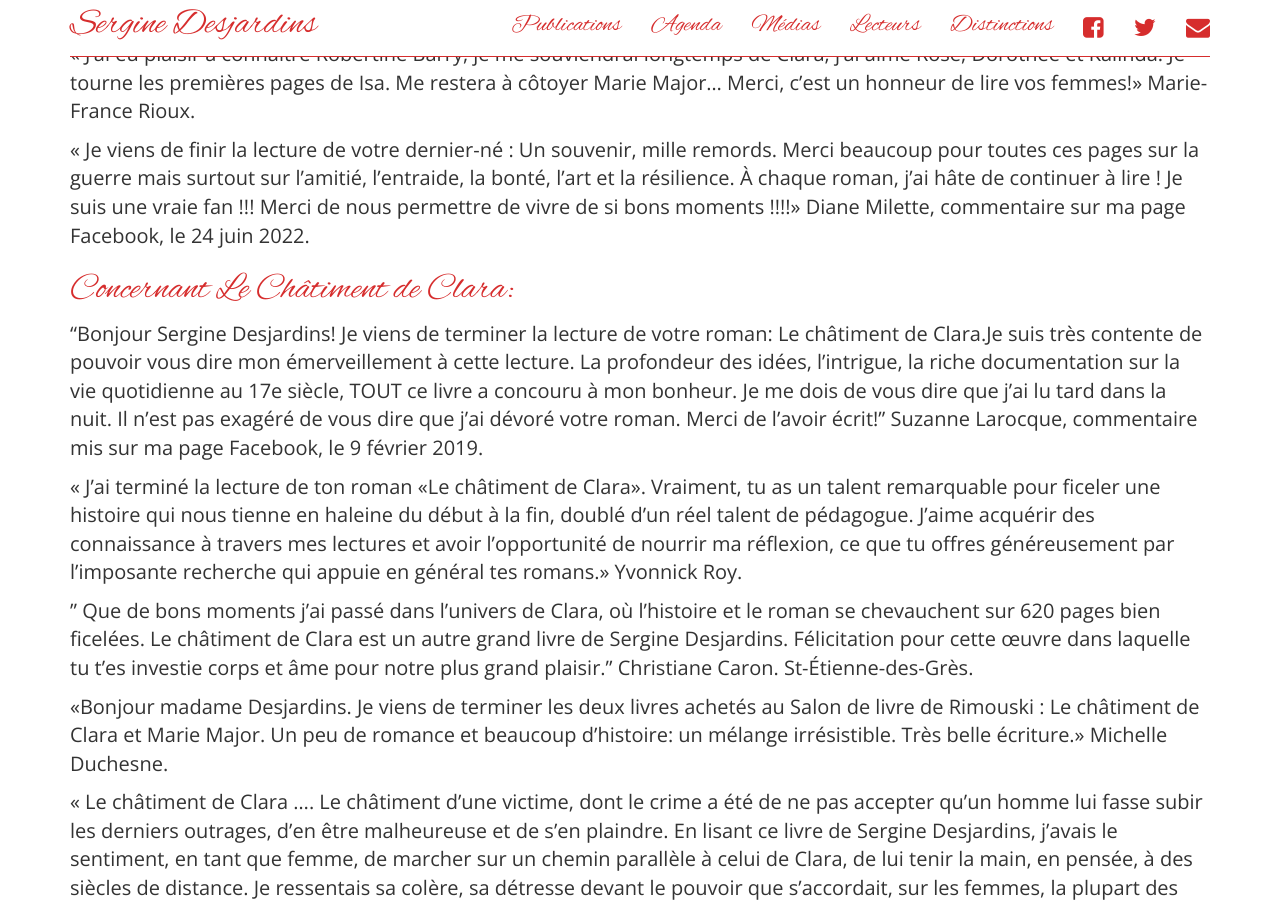
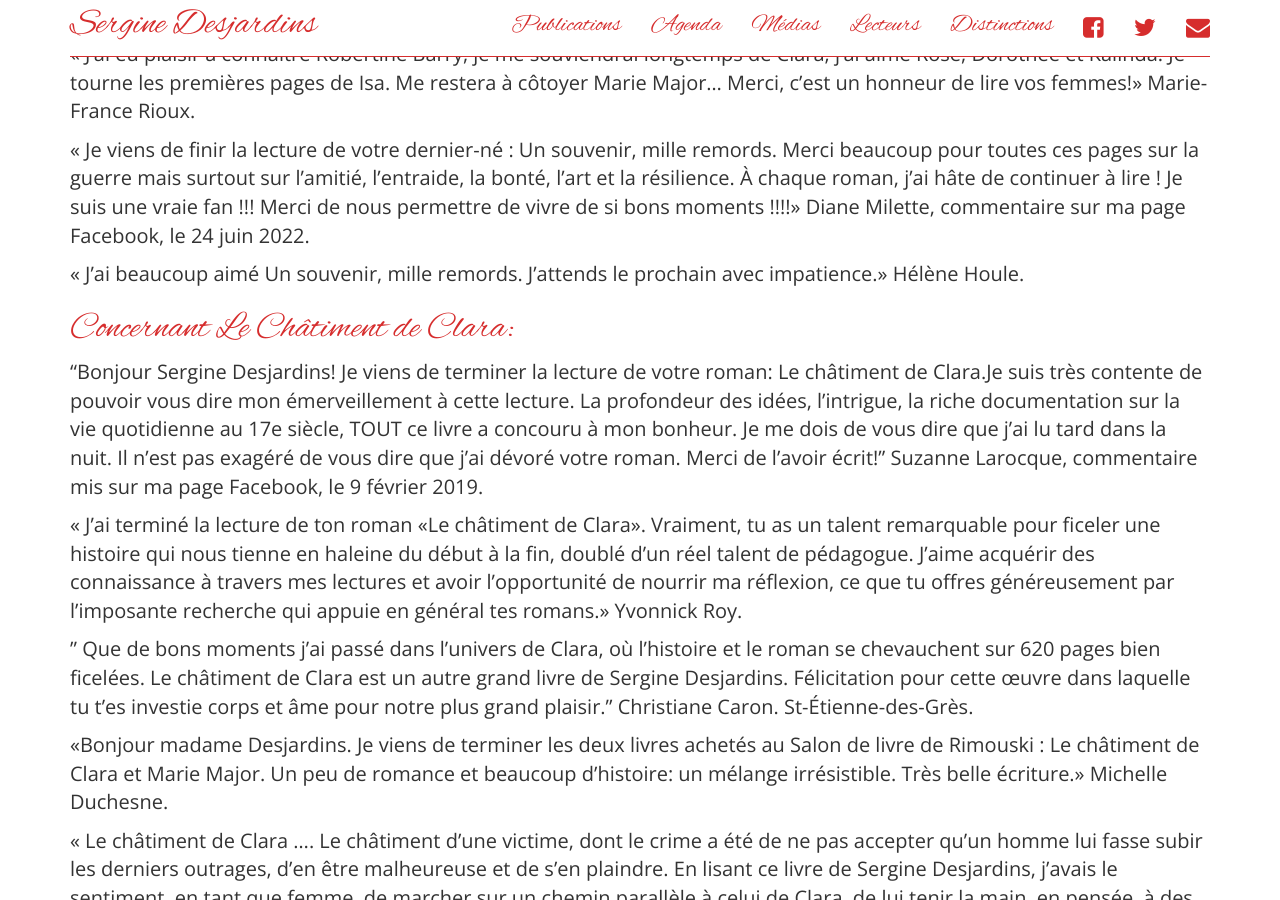
Before and after one commit to serginedesjardins/serginedesjardins.github.io, a Jekyll site: the page built from lecteurs.md, in a window 1280 px wide and 900 px high, scrolled down 9978 px. Built offline with Jekyll 4.4.1, drawn with Linux system fonts in a browser that asks for light colours; nearby versions of some CDN libraries.

Commit message:
H. Houle

```diff
--- a/lecteurs.md
+++ b/lecteurs.md
@@ -191,6 +191,7 @@ Merci, c'est un honneur de lire vos femmes!» Marie-France Rioux.
 
 « Je viens de finir la lecture de votre dernier-né : Un souvenir, mille remords. Merci beaucoup pour toutes ces pages sur la guerre mais surtout sur l’amitié, l’entraide, la bonté, l’art et la résilience. À chaque roman, j’ai hâte de continuer à lire ! Je suis une vraie fan !!! Merci de nous permettre de vivre de si bons moments !!!!» Diane Milette, commentaire sur ma page Facebook, le 24 juin 2022.
 
+« J’ai beaucoup aimé Un souvenir, mille remords. J’attends le prochain avec impatience.» Hélène Houle.
 
 
 
```
